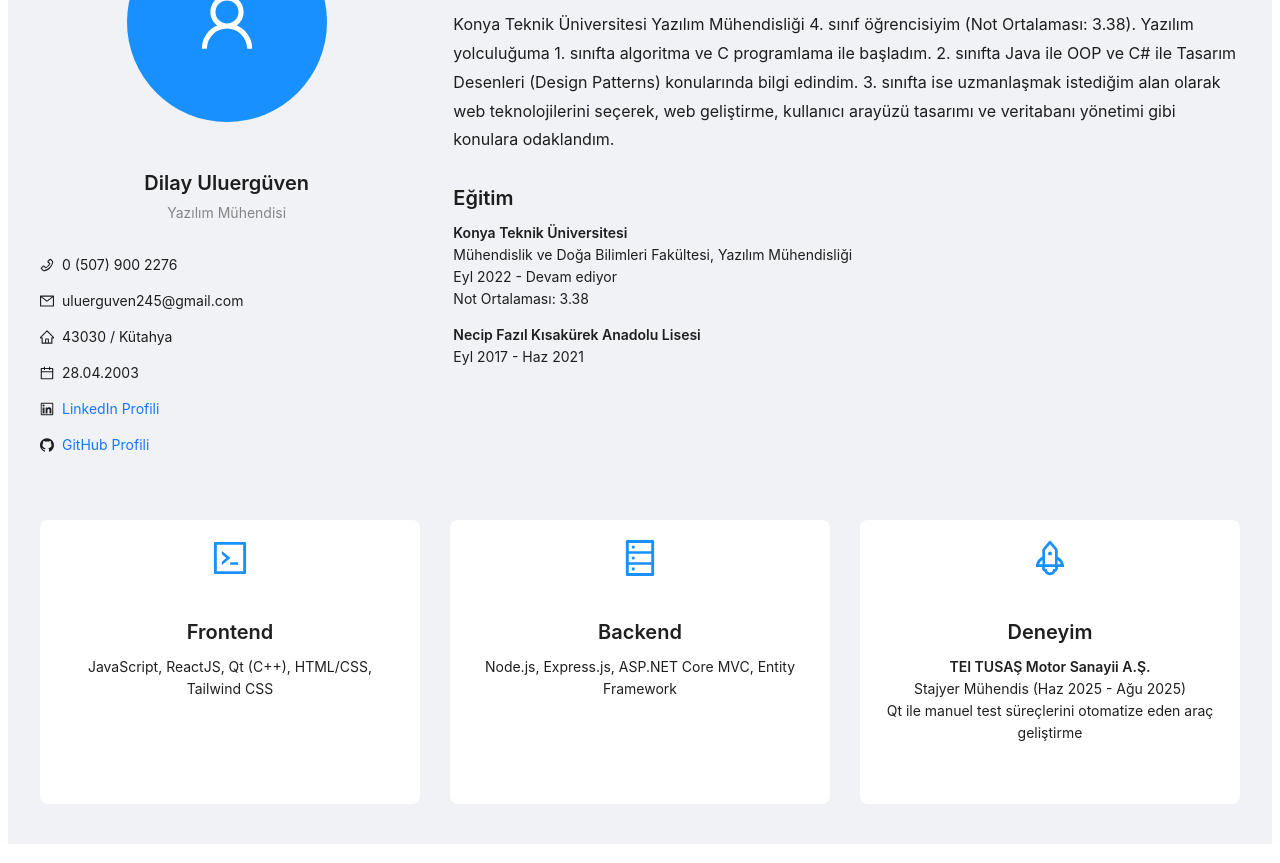
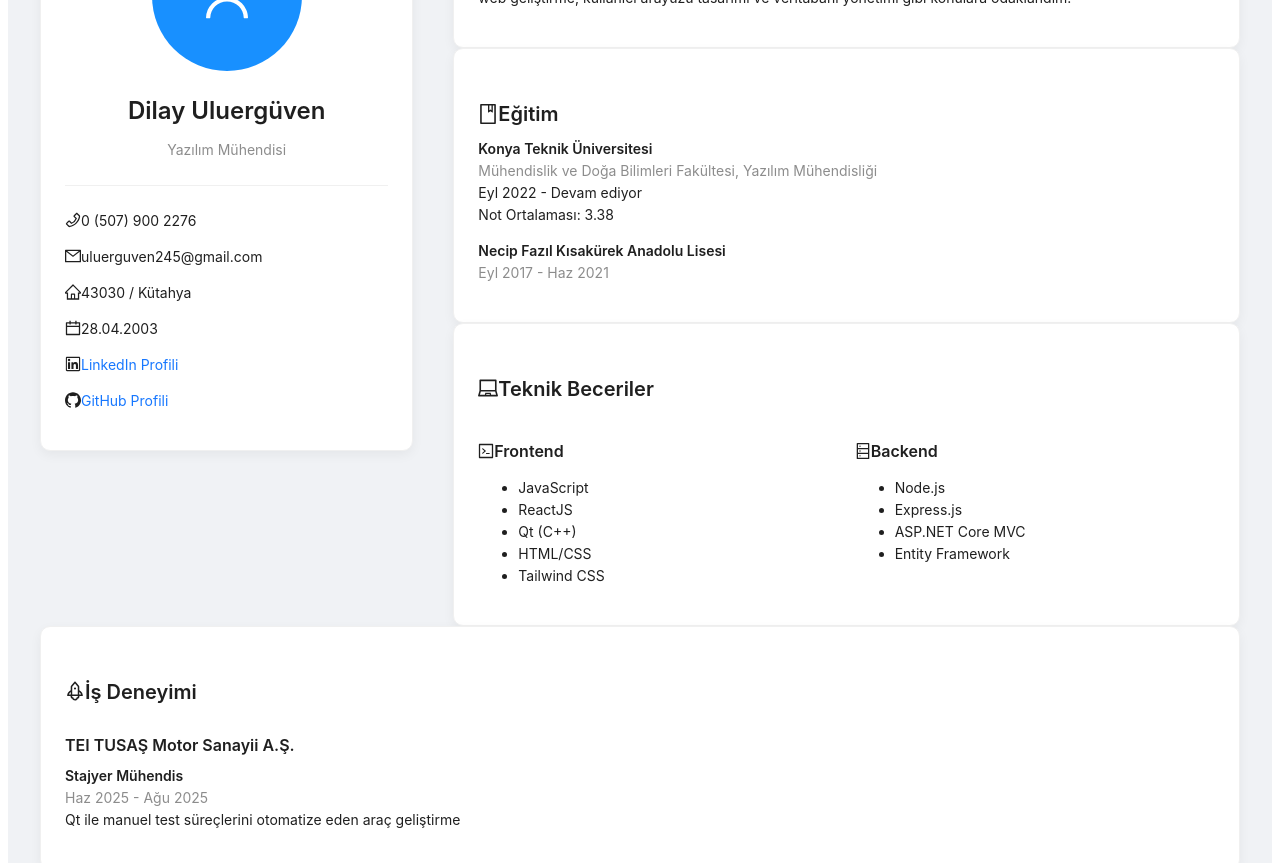
Before and after one commit to dilayuluerguven/My-Website, a React (Vite) app in the folder client/: page / in a window 1280 px wide. Shown: the part 1180-2043 px from the top of the page. Built offline with nearby package versions, Linux system fonts and the light colour scheme.

Commit message:
Updated About section

```diff
--- a/client/src/pages/About.jsx
+++ b/client/src/pages/About.jsx
@@ -1,5 +1,4 @@
-import React from "react";
-import { Typography, Row, Col, Divider, Avatar } from "antd";
+import { Typography, Row, Col, Divider, Avatar, Card } from "antd";
 import {
   UserOutlined,
   CodeOutlined,
@@ -10,7 +9,9 @@ import {
   HomeOutlined,
   CalendarOutlined,
   LinkedinOutlined,
-  GithubOutlined
+  GithubOutlined,
+  BookOutlined,
+  LaptopOutlined
 } from '@ant-design/icons';
 
 const { Title, Paragraph, Text } = Typography;
@@ -19,72 +20,99 @@ const About = () => {
   return (
     <section
       id="about"
+      className="py-5 bg-light"
       style={{
         padding: "80px 20px",
         background: "#f0f2f5",
-        textAlign: "center",
       }}
     >
-      <div style={{ maxWidth: "1200px", margin: "0 auto" }}>
-        <Title level={2} style={{ fontSize: "36px", marginBottom: "10px" }}>
+      <div className="container" style={{
+        maxWidth: "1200px",
+        margin: "0 auto",
+      }}>
+        <div className="text-center mb-5">
+          <Title level={2} className="display-4 mb-3" style={{ fontSize: "36px", marginBottom: "10px" }}>
             Hakkımda
           </Title>
-        <Divider style={{ maxWidth: "100px", borderColor: "#1890ff" }} />
+          <Divider className="mx-auto" style={{
+            maxWidth: "100px",
+            borderColor: "#1890ff",
+          }} />
+        </div>
 
-        <Row gutter={[40, 40]} align="middle" style={{ marginTop: "50px" }}>
+        <Row gutter={[40, 40]} align="top">
           <Col xs={24} md={8}>
+            <Card
+              className="h-100 text-center"
+              style={{
+                borderRadius: "10px",
+                boxShadow: "0 4px 12px rgba(0, 0, 0, 0.05)",
+              }}
+              bodyStyle={{ padding: "24px" }}
+            >
               <Avatar
-              size={200}
+                size={150}
                 icon={<UserOutlined />}
+                className="mb-4"
                 style={{
                   backgroundColor: '#1890ff',
-                fontSize: '60px',
-                marginBottom: '20px'
+                  fontSize: '50px',
                 }}
               />
-            <Title level={4} style={{ marginBottom: '5px' }}>Dilay Uluergüven</Title>
-            <Text type="secondary">Yazılım Mühendisi</Text>
+              <Title level={3} className="mb-1">Dilay Uluergüven</Title>
+              <Text type="secondary" className="fs-5">Yazılım Mühendisi</Text>
 
-            <div style={{ marginTop: "30px", textAlign: "left" }}>
-              <Paragraph>
-                <PhoneOutlined style={{ marginRight: "8px" }} />
+              <Divider className="my-4" />
+
+              <div className="text-start">
+                <Paragraph className="mb-3">
+                  <PhoneOutlined className="text-primary me-2" style={{ fontSize: "16px" }} />
                   <Text>0 (507) 900 2276</Text>
                 </Paragraph>
-              <Paragraph>
-                <MailOutlined style={{ marginRight: "8px" }} />
+
+                <Paragraph className="mb-3">
+                  <MailOutlined className="text-primary me-2" style={{ fontSize: "16px" }} />
                   <Text>uluerguven245@gmail.com</Text>
                 </Paragraph>
-              <Paragraph>
-                <HomeOutlined style={{ marginRight: "8px" }} />
+
+                <Paragraph className="mb-3">
+                  <HomeOutlined className="text-primary me-2" style={{ fontSize: "16px" }} />
                   <Text>43030 / Kütahya</Text>
                 </Paragraph>
-              <Paragraph>
-                <CalendarOutlined style={{ marginRight: "8px" }} />
+
+                <Paragraph className="mb-3">
+                  <CalendarOutlined className="text-primary me-2" style={{ fontSize: "16px" }} />
                   <Text>28.04.2003</Text>
                 </Paragraph>
-              <Paragraph>
-                <LinkedinOutlined style={{ marginRight: "8px" }} />
-                <a href="https://linkedin.com/in/dilay-uluergüven-2b484125b" target="_blank">
+
+                <Paragraph className="mb-3">
+                  <LinkedinOutlined className="text-primary me-2" style={{ fontSize: "16px" }} />
+                  <a href="www.linkedin.com/in/dilay-uluergüven-2b484125b" target="_blank" rel="noopener noreferrer">
                     LinkedIn Profili
                   </a>
                 </Paragraph>
+
                 <Paragraph>
-                <GithubOutlined style={{ marginRight: "8px" }} />
-                <a href="https://github.com/dilayuluerguven" target="_blank">
+                  <GithubOutlined className="text-primary me-2" style={{ fontSize: "16px" }} />
+                  <a href="https://github.com/dilayulurerguyen" target="_blank" rel="noopener noreferrer">
                     GitHub Profili
                   </a>
                 </Paragraph>
               </div>
+            </Card>
           </Col>
 
           <Col xs={24} md={16}>
-            <Paragraph
+            <Card
+              className="mb-4"
               style={{
-                fontSize: "16px",
-                lineHeight: 1.8,
-                textAlign: "left",
+                borderRadius: "10px",
+                boxShadow: "0 4px 12px rgba(0, 0, 0, 0.05)",
+                height: "100%"
               }}
+              bodyStyle={{ padding: "24px" }}
             >
+              <Paragraph className="fs-5 lh-lg mb-0 text-start">
                 Konya Teknik Üniversitesi Yazılım Mühendisliği 4. sınıf öğrencisiyim (Not Ortalaması: 3.38).
                 Yazılım yolculuğuma 1. sınıfta algoritma ve C programlama ile başladım.
                 2. sınıfta Java ile OOP ve C# ile Tasarım Desenleri (Design Patterns)
@@ -92,56 +120,108 @@ const About = () => {
                 olarak web teknolojilerini seçerek, web geliştirme, kullanıcı arayüzü
                 tasarımı ve veritabanı yönetimi gibi konulara odaklandım.
               </Paragraph>
+            </Card>
 
-            <Title level={4} style={{ textAlign: "left", marginTop: "30px" }}>
+            <Card
+              className="mb-4"
+              style={{
+                borderRadius: "10px",
+                boxShadow: "0 4px 12px rgba(0, 0, 0, 0.05)",
+              }}
+              bodyStyle={{ padding: "24px" }}
+            >
+              <Title level={4} className="mb-4">
+                <BookOutlined className="text-primary me-2" />
                 Eğitim
               </Title>
-            <Paragraph style={{ textAlign: "left" }}>
-              <Text strong>Konya Teknik Üniversitesi</Text><br />
-              Mühendislik ve Doğa Bilimleri Fakültesi, Yazılım Mühendisliği<br />
-              Eyl 2022 - Devam ediyor<br />
-              Not Ortalaması: 3.38
+
+              <div className="ms-4">
+                <Paragraph className="mb-3">
+                  <Text strong className="fs-5">Konya Teknik Üniversitesi</Text><br />
+                  <Text type="secondary">Mühendislik ve Doğa Bilimleri Fakültesi, Yazılım Mühendisliği</Text><br />
+                  <Text>Eyl 2022 - Devam ediyor</Text><br />
+                  <Text>Not Ortalaması: 3.38</Text>
                 </Paragraph>
-            <Paragraph style={{ textAlign: "left" }}>
-              <Text strong>Necip Fazıl Kısakürek Anadolu Lisesi</Text><br />
-              Eyl 2017 - Haz 2021
+
+                <Paragraph>
+                  <Text strong className="fs-5">Necip Fazıl Kısakürek Anadolu Lisesi</Text><br />
+                  <Text type="secondary">Eyl 2017 - Haz 2021</Text>
                 </Paragraph>
+              </div>
+            </Card>
+
+            <Card
+              style={{
+                borderRadius: "10px",
+                boxShadow: "0 4px 12px rgba(0, 0, 0, 0.05)"
+              }}
+              bodyStyle={{ padding: "24px" }}
+            >
+              <Title level={4} className="mb-4">
+                <LaptopOutlined className="text-primary me-2" />
+                Teknik Beceriler
+              </Title>
+
+              <Row gutter={[16, 16]}>
+                <Col xs={24} md={12}>
+                  <div className="bg-light p-3 rounded h-100"> {/* Bootstrap classes */}
+                    <Title level={5} className="text-primary">
+                      <CodeOutlined className="me-2" />
+                      Frontend
+                    </Title>
+                    <ul className="ps-3 mb-0">
+                      <li><Text>JavaScript</Text></li>
+                      <li><Text>ReactJS</Text></li>
+                      <li><Text>Qt (C++)</Text></li>
+                      <li><Text>HTML/CSS</Text></li>
+                      <li><Text>Tailwind CSS</Text></li>
+                    </ul>
+                  </div>
+                </Col>
+
+                <Col xs={24} md={12}>
+                  <div className="bg-light p-3 rounded h-100">
+                    <Title level={5} className="text-primary">
+                      <DatabaseOutlined className="me-2" />
+                      Backend
+                    </Title>
+                    <ul className="ps-3 mb-0">
+                      <li><Text>Node.js</Text></li>
+                      <li><Text>Express.js</Text></li>
+                      <li><Text>ASP.NET Core MVC</Text></li>
+                      <li><Text>Entity Framework</Text></li>
+                    </ul>
+                  </div>
+                </Col>
+              </Row>
+            </Card>
           </Col>
         </Row>
 
-        <Row gutter={[30, 30]} style={{ marginTop: "50px" }}>
-          <Col xs={24} md={8}>
-            <div style={{ padding: "20px", background: "#fff", borderRadius: "8px", height: "100%" }}>
-              <CodeOutlined style={{ fontSize: "36px", color: "#1890ff", marginBottom: "15px" }} />
-              <Title level={4}>Frontend</Title>
-              <Text>
-                JavaScript, ReactJS, Qt (C++), HTML/CSS, Tailwind CSS
-              </Text>
+        <Card
+          className="mt-4"
+          style={{
+            borderRadius: "10px",
+            boxShadow: "0 4px 12px rgba(0, 0, 0, 0.05)"
+          }}
+          bodyStyle={{ padding: "24px" }}
+        >
+          <Title level={4} className="mb-3">
+            <RocketOutlined className="text-primary me-2" />
+            İş Deneyimi
+          </Title>
+
+          <div className="ms-4">
+            <Title level={5} className="mb-1">
+              TEI TUSAŞ Motor Sanayii A.Ş.
+            </Title>
+            <Text strong>Stajyer Mühendis</Text><br />
+            <Text type="secondary">Haz 2025 - Ağu 2025</Text>
+            <Paragraph className="mt-2 mb-0">
+              Qt ile manuel test süreçlerini otomatize eden araç geliştirme
+            </Paragraph>
           </div>
-          </Col>
-
-          <Col xs={24} md={8}>
-            <div style={{ padding: "20px", background: "#fff", borderRadius: "8px", height: "100%" }}>
-              <DatabaseOutlined style={{ fontSize: "36px", color: "#1890ff", marginBottom: "15px" }} />
-              <Title level={4}>Backend</Title>
-              <Text>
-                Node.js, Express.js, ASP.NET Core MVC, Entity Framework
-              </Text>
-            </div>
-          </Col>
-
-          <Col xs={24} md={8}>
-            <div style={{ padding: "20px", background: "#fff", borderRadius: "8px", height: "100%" }}>
-              <RocketOutlined style={{ fontSize: "36px", color: "#1890ff", marginBottom: "15px" }} />
-              <Title level={4}>Deneyim</Title>
-              <Text>
-                <Text strong>TEI TUSAŞ Motor Sanayii A.Ş.</Text><br />
-                Stajyer Mühendis (Haz 2025 - Ağu 2025)<br />
-                Qt ile manuel test süreçlerini otomatize eden araç geliştirme
-              </Text>
-            </div>
-          </Col>
-        </Row>
+        </Card>
       </div>
     </section>
   );
```
Lines whose indentation alone changed are shown as unchanged.
